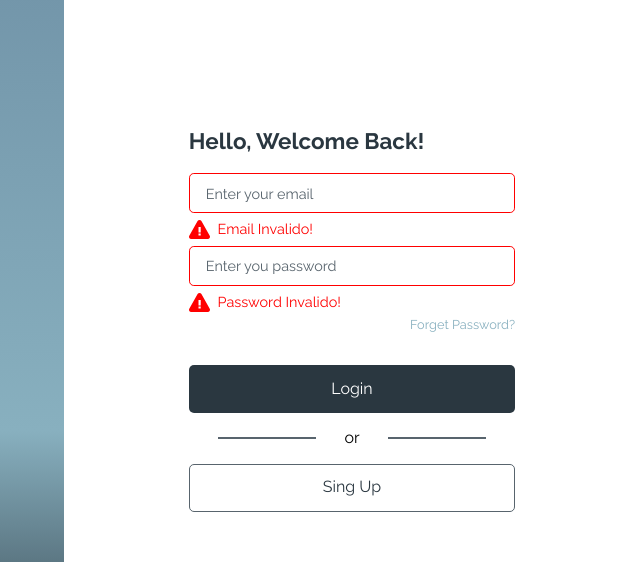
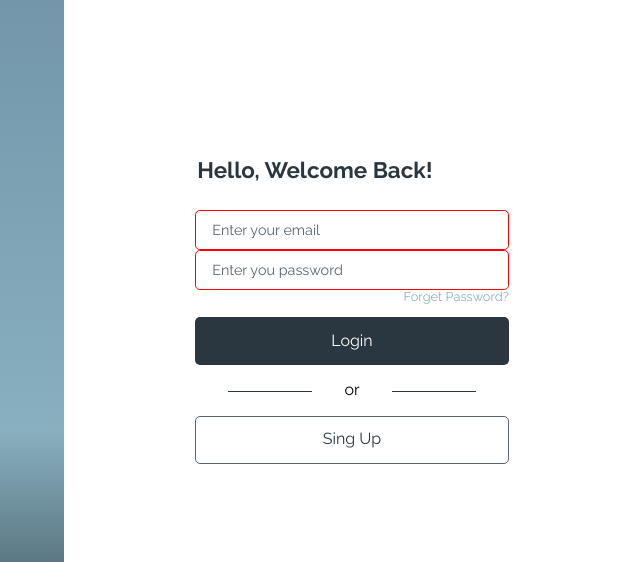
Before and after one commit to erianerik/Form-regex, a plain HTML site: page index.html in a window 1280 px wide. Both pictures are taken after a click on the button "Login". Shown: the part 89-651 px from the top of the page, 0-635 px from the left. Drawn offline with nearby package versions, Linux system fonts and the light colour scheme.

Commit message:
Refatoração do HTML e CSS

```diff
--- a/css/form.css
+++ b/css/form.css
@@ -7,28 +7,32 @@
 }
 
 .main-content-acess {
+    width: 100%;
+    height: 100%;
     grid-column: 1 / 2;
     grid-row: 1 / 1;
+    background-color: #fff;
 }
 
 .form-login {
     box-sizing: border-box;
-    width: 100%;
+    width: 60%;
     height: 100%;
+    margin: 0 auto;
     padding: 1rem;
     display: flex;
     flex-direction: column;
     justify-content: center;
-    background-color: #fff;
 }
 
-.form-login-content {
-    width: 60%;
-    margin: 0 auto;
+.form-login__form-header {
+    border: none;
+    padding: .8rem 0;
 }
 
 .form-login-title {
     font-size: 1.4rem;
+    font-weight: bold;
     color: #2A3740;
 }
 
@@ -58,12 +62,7 @@
     font-size: .8rem;
     color: #88B0BF;
     text-align: right;
-}
-
-.form-submit {
-    margin-top: 2rem;
-    display: flex;
-    flex-direction: column;
+    margin-bottom: .8rem;
 }
 
 .btn-form {
@@ -78,16 +77,29 @@
     color: #fff;
 }
 
-.form-or {
-    margin: 1rem 0;
-    display: flex;
+.form-option {
+    margin: 1rem;
+    text-align: center;
 }
 
-.form-or hr {
+.form-option::after {
+    content: '';
+    display: inline-block;
     width: 30%;
-    height: .1rem;
-    background-color: #58646D;
-    border: none;
+    height: 1px;
+    background-color: #2A3740;
+    vertical-align: middle;
+    margin-left: 2rem;
+}
+
+.form-option::before {
+    content: '';
+    display: inline-block;
+    width: 30%;
+    height: 1px;
+    background-color: #2A3740;
+    vertical-align: middle;
+    margin-right: 2rem;
 }
 
 .sing-up {
--- a/index.html
+++ b/index.html
@@ -12,7 +12,9 @@
    <link rel="stylesheet" href="css/error-regex.css">
    <link rel="stylesheet" href="css/form.css">
 
-
+   <!-- Import Jquery -->
+   <script src="https://cdnjs.cloudflare.com/ajax/libs/jquery/3.5.1/jquery.min.js"
+      integrity="sha512-bLT0Qm9VnAYZDflyKcBaQ2gg0hSYNQrJ8RilYldYQ1FxQYoCLtUjuuRuZo+fjqhx/qtq/1itJ0C2ejDxltZVFg==" crossorigin="anonymous"></script>
    <!-- Font -->
    <link href="https://fonts.googleapis.com/css2?family=Raleway:wght@400;700&display=swap" rel="stylesheet">
 
@@ -20,97 +22,36 @@
 
 <body>
    <main class="main-content">
+
       <section class="main-content-acess">
          <form action="" class="form-login">
-            <div class="form-login-content">
-               <h2 class="form-login-title">Hello, Welcome Back!</h2>
-               <div class="input-user">
-                  <input class="form-input" type="email" placeholder="Enter your email" name="" id="input-email"
-                     required>
-                  <div class="regex-error regex-error-email">
-                     <img src="./img/error.svg" alt="" class="img-error">
-                     <span class="error-title">Email Invalido!</span>
-                  </div>
-                  <input class="form-input" type="password" placeholder="Enter you password" name="" id="input-password"
-                     required>
-                  <div class="regex-error regex-error-password">
-                     <img src="./img/error.svg" alt="" class="img-error">
-                     <span class="error-title">Password Invalido!</span>
-                  </div>
-                  <a href="#" class="forget-password">Forget Password?</a>
 
+            <fieldset class="form-login__form-header">
+               <legend class="form-login-title">Hello, Welcome Back!</legend>
+            </fieldset>
 
+            <input class="form-input" type="email" placeholder="Enter your email" name="" id="input-email" required>
 
-                  <div class="form-submit">
-                     <input type="button" value="Login" class="btn-form submit">
-                     <div class="form-or">
-                        <hr>
-                        <span>or</span>
-                        <hr>
-                     </div>
-                     <input type="button" value="Sing Up" class="btn-form sing-up">
-                  </div>
-               </div>
+            <input class="form-input" type="password" placeholder="Enter you password" name="" id="input-password" required>
+
+            <a href="#" class="forget-password">Forget Password?</a>
+
+            <input type="button" value="Login" class="btn-form submit">
+
+            <span class="form-option">or</span>
+
+            <input type="button" value="Sing Up" class="btn-form sing-up">
+
          </form>
       </section>
+
       <section class="main-section-img">
          <img src="./img/background.jpg" alt="" class="main-img">
       </section>
+
    </main>
-   <script src="https://cdnjs.cloudflare.com/ajax/libs/jquery/3.5.1/jquery.min.js"
-      integrity="sha512-bLT0Qm9VnAYZDflyKcBaQ2gg0hSYNQrJ8RilYldYQ1FxQYoCLtUjuuRuZo+fjqhx/qtq/1itJ0C2ejDxltZVFg=="
-      crossorigin="anonymous"></script>
 
-
-   <script>
-      const regexEmail = new RegExp("^[a-z 0-9]{2,}\@{1}([a-z]{2,})\.[a-z]{2,3}$", "g");
-      const regexPassword = new RegExp("[A-Za-z]+[0-9]{2,}", "g");
-      var inputEmailValue;
-
-      var inputPasswordValue;
-      $(".regex-error").hide();
-
-      $("#input-email").change(function (element) {
-         inputEmailValue = element.target.value;
-
-      })
-
-      $("#input-password").change(function (element) {
-         inputPasswordValue = element.target.value;
-      })
-
-      $(".submit").click(function () {
-         $(".regex-error").hide();
-         $("#input-email").removeClass("sucess-input");
-         $("#input-email").removeClass("error-input");
-         $("#input-password").removeClass("sucess-input");
-         $("#input-password").removeClass("error-input");
-
-
-         if (inputEmailValue != undefined && inputEmailValue.match(regexEmail)) {
-            $(".form-input").removeClass("margin-zero");
-            $("#input-email").addClass("sucess-input");
-         } else {
-            $(".form-input").addClass("margin-zero");
-            $("#input-email").addClass("error-input");
-            $(".regex-error-email").show();
-         }
-
-         if (inputPasswordValue != undefined && inputPasswordValue.match(regexPassword)) {
-            $(".form-input").removeClass("margin-zero");
-            $("#input-password").addClass("sucess-input");
-         } else {
-            $(".form-input").addClass("margin-zero");
-            $("#input-password").addClass("error-input");
-            $(".regex-error-password").show();
-         }
-
-
-      })
-
-   </script>
-
+   <script src="js/index.js"></script>
 
 </body>
-
 </html>
--- /dev/null
+++ b/js/index.js
@@ -0,0 +1,54 @@
+const regexEmail = new RegExp("^[a-z 0-9]{2,}\@{1}([a-z]{2,})\.[a-z]{2,3}$", "g");
+const regexPassword = new RegExp("[A-Za-z]+[0-9]{2,}", "g");
+
+var inputEmailValue;
+var inputPasswordValue;
+
+$(".regex-error").hide();
+
+$("#input-email").change(function (element) {
+   inputEmailValue = element.target.value;
+
+})
+
+$("#input-password").change(function (element) {
+   inputPasswordValue = element.target.value;
+})
+
+$(".submit").click(function () {
+   $(".regex-error").hide();
+   $("#input-email").removeClass("sucess-input");
+   $("#input-email").removeClass("error-input");
+   $("#input-password").removeClass("sucess-input");
+   $("#input-password").removeClass("error-input");
+
+
+   if (inputEmailValue != undefined && inputEmailValue.match(regexEmail)) {
+      $(".form-input").removeClass("margin-zero");
+      $("#input-email").addClass("sucess-input");
+   } else {
+      $(".form-input").addClass("margin-zero");
+      $("#input-email").addClass("error-input");
+      $(".regex-error-email").show();
+   }
+
+   if (inputPasswordValue != undefined && inputPasswordValue.match(regexPassword)) {
+      $(".form-input").removeClass("margin-zero");
+      $("#input-password").addClass("sucess-input");
+   } else {
+      $(".form-input").addClass("margin-zero");
+      $("#input-password").addClass("error-input");
+      $(".regex-error-password").show();
+   }
+
+
+})
+// <div class="regex-error regex-error-email">
+//                <img src="./img/error.svg" alt="" class="img-error">
+//                <span class="error-title">Email Invalido!</span>
+//             </div>
+
+// <div class="regex-error regex-error-password">
+//          <img src="./img/error.svg" alt="" class="img-error">
+//          <span class="error-title">Password Invalido!</span>
+//       </div>
```
